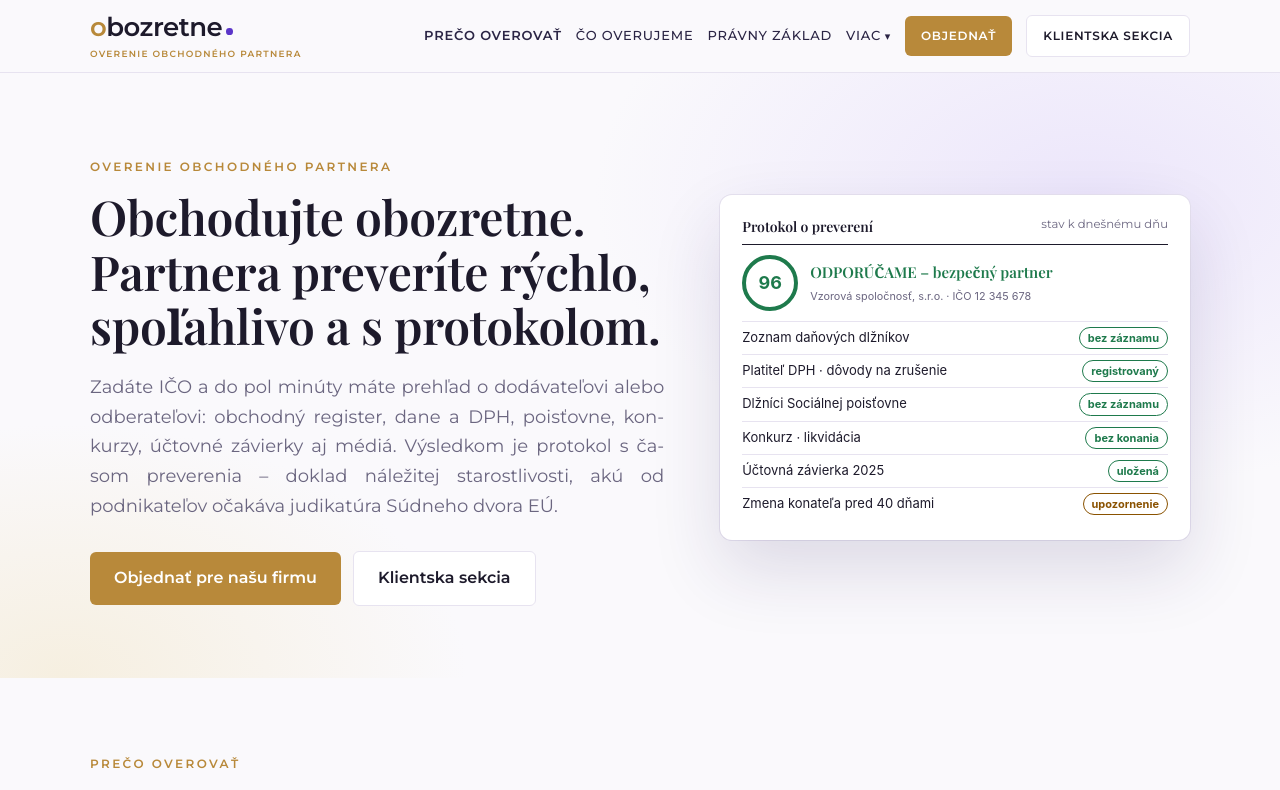
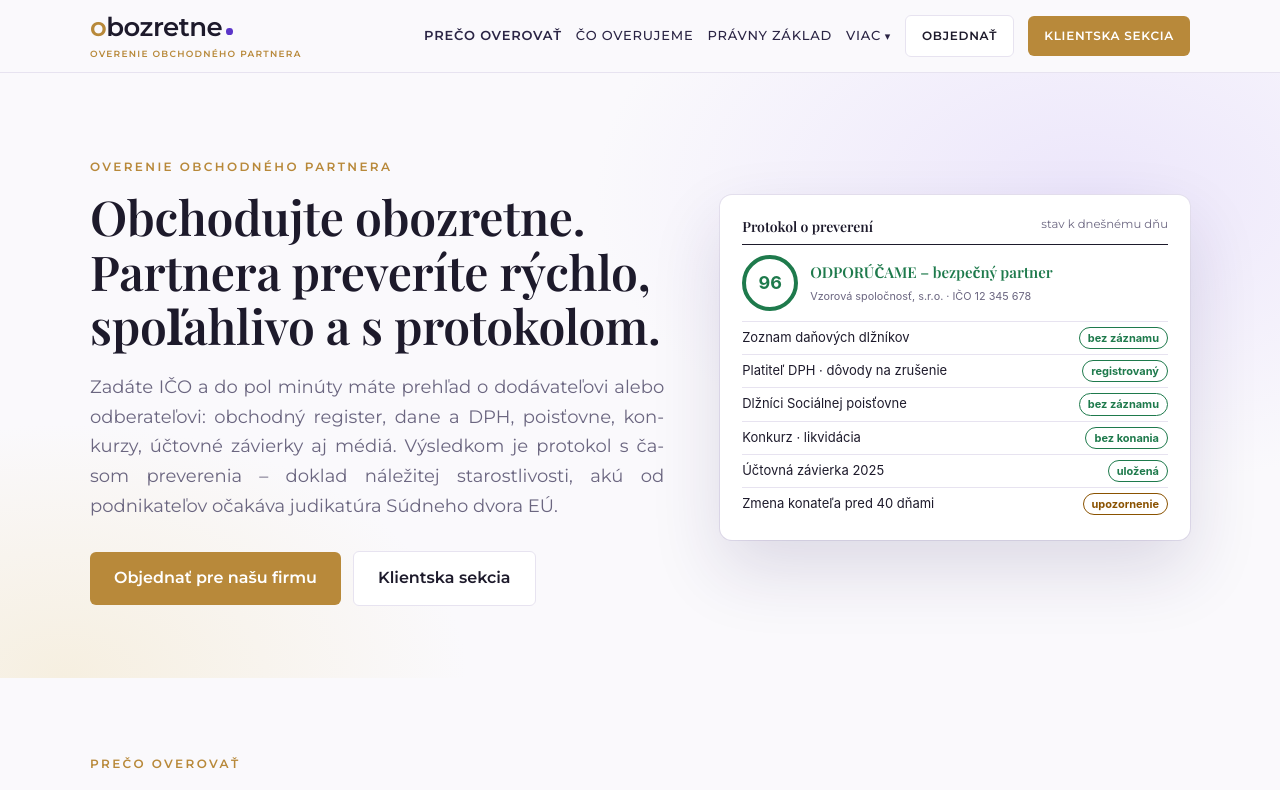
Before and after one commit to anty11/eM, a Next.js app in the folder overenie-ico/: page / in a window 1280 px wide. Shown: the top 790 px of the page. Built offline with nearby package versions, Linux system fonts and the light colour scheme.

Commit message:
Web: zlaté tlačidlo Klientska sekcia v hornej lište, Objednať biele (v2.5.3)
Co-Authored-By: Claude Opus 5.5 <noreply@anthropic.com>
Claude-Session: https://claude.ai/code/session_01SKqegnWLyVyf1fmqvLSBdv

```diff
--- a/overenie-ico/app/components/site/SiteShell.tsx
+++ b/overenie-ico/app/components/site/SiteShell.tsx
@@ -77,8 +77,8 @@ export function SiteHeader({ active }: { active?: NavKey }) {
               {NAV.map((n) => <a key={n.key} href={n.href}>{n.label}</a>)}
             </div>
           </details>
-          <a href="/objednavka" className="s-btn gold">Objednať</a>
-          <a href="/login" className="s-btn ghost">Klientska sekcia</a>
+          <a href="/objednavka" className="s-btn ghost">Objednať</a>
+          <a href="/login" className="s-btn gold">Klientska sekcia</a>
         </nav>
       </div>
     </header>
--- a/overenie-ico/app/site.css
+++ b/overenie-ico/app/site.css
@@ -72,7 +72,7 @@
   .s-nav { gap: 8px; }
   .s-nav .s-btn { padding: 9px 12px; font-size: 11px; }
 }
-@media (max-width: 420px) { .s-nav .s-btn.ghost { display: none; } }
+@media (max-width: 420px) { .s-nav .s-btn.ghost { display: none; } .s-nav .s-btn { padding: 8px 10px; letter-spacing: 0.02em; } }
 
 /* úvod – svetlý, s jemnými farebnými tónmi namiesto tmavého bloku */
 .s-hero { padding: 80px 0 72px; position: relative; overflow: hidden; background: radial-gradient(ellipse 55% 70% at 85% 20%, var(--s-primary-soft) 0%, rgba(236, 230, 251, 0) 70%), radial-gradient(ellipse 45% 60% at 5% 100%, var(--s-gold-soft) 0%, rgba(246, 239, 224, 0) 70%), var(--s-bg); }
--- a/overenie-ico/lib/scan.ts
+++ b/overenie-ico/lib/scan.ts
@@ -15,7 +15,7 @@ import { checkSocpoist } from "./sources/socpoist";
 import type { CheckResult, CompanyProfile, Ctx, ScanReport } from "./types";
 import { META } from "./sources/meta";
 
-export const APP_VERSION = "2.5.2";
+export const APP_VERSION = "2.5.3";
 
 /** Celkový časový limit preverenia – čo nestihne, označí sa ako „zdroj neodpovedal“ (dá sa doplniť cez AI / znova). */
 const DEADLINE_MS = 25000;
```
Also changed, not shown: 1 other file (tests, documents, lock files or other folders).
